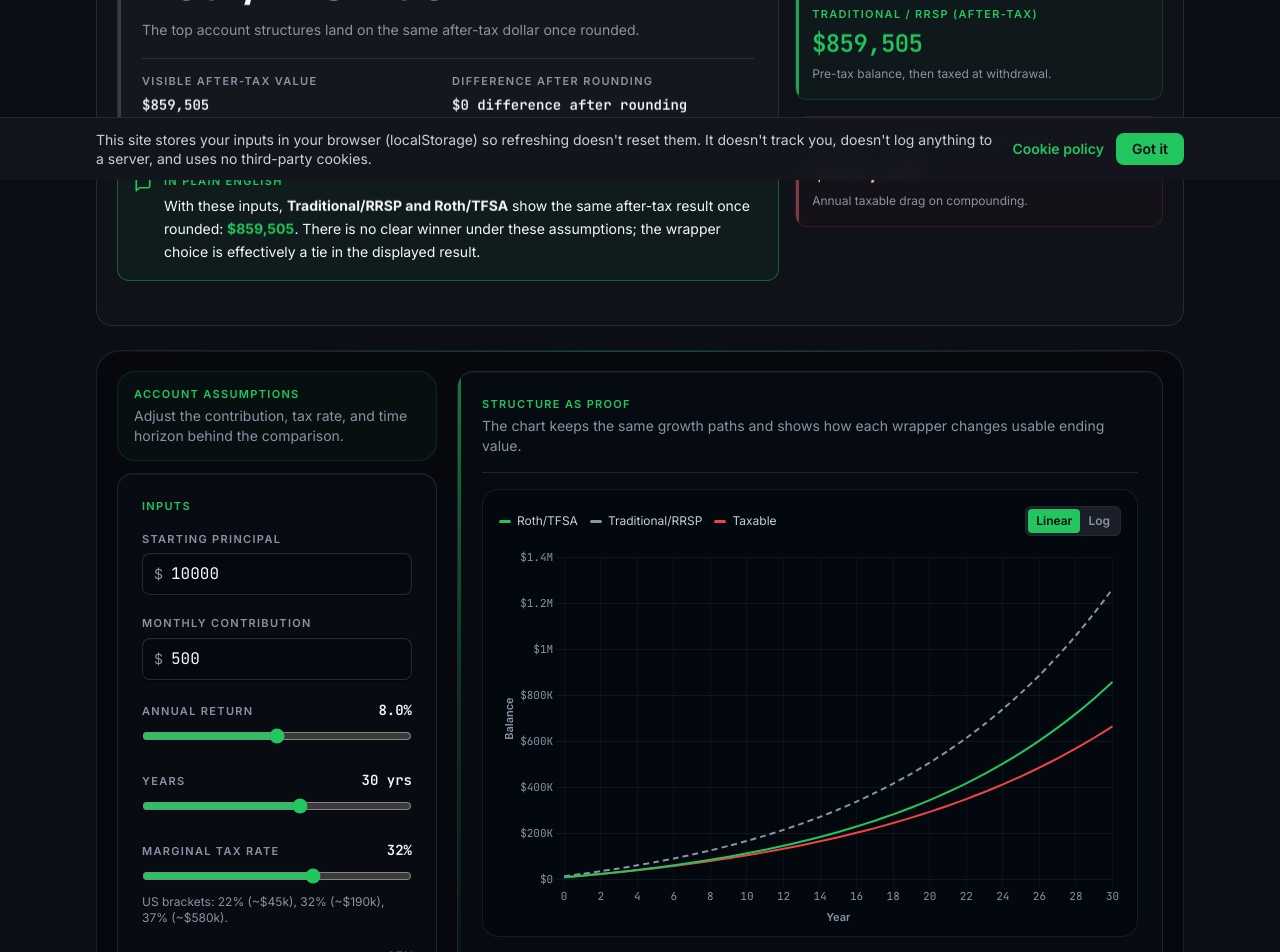
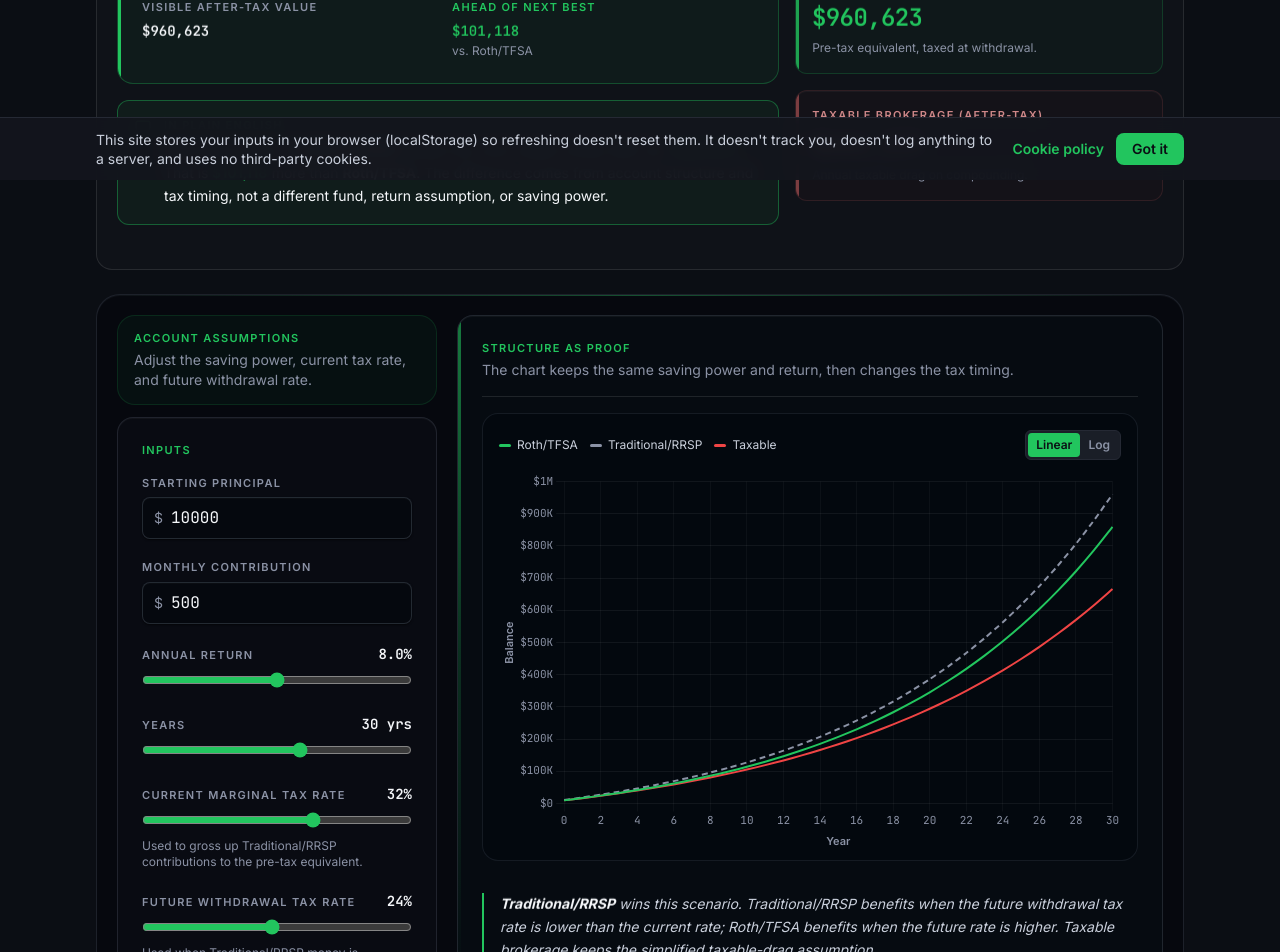
Before and after one commit to joshuasanteliz-dev/truecompound, a React (Vite) app: page /tax in a window 1280 px wide. Shown: the part 620-1572 px from the top of the page. Built offline with nearby package versions, Linux system fonts and the light colour scheme.

Commit message:
Add current versus future tax rate model

```diff
--- a/src/engine/tax.ts
+++ b/src/engine/tax.ts
@@ -6,6 +6,7 @@ export interface TaxComparisonInputs {
   annualReturn: number;
   years: number;
   marginalTaxRate: number;
+  futureWithdrawalTaxRate?: number;
   capitalGainsRate: number;
 }
 
@@ -34,23 +35,33 @@ export function applyTaxDrag(
  * Side-by-side comparison of three account types.
  * - Taxable: capital-gains drag applied annually
  * - Roth/TFSA: contributions post-tax (assumed), no drag, no withdrawal tax
- * - Traditional/RRSP: contributions pre-tax (modeled as scaled-up by 1/(1-mtr)), no drag, but full balance taxed at withdrawal
+ * - Traditional/RRSP: same saving power grossed up by the current tax rate, no drag,
+ *   then full balance taxed at the future withdrawal tax rate
  */
 export function compareTaxAccounts(inputs: TaxComparisonInputs): TaxComparisonResult {
-  const { principal, monthlyContribution, annualReturn, years, marginalTaxRate, capitalGainsRate } = inputs;
+  const {
+    principal,
+    monthlyContribution,
+    annualReturn,
+    years,
+    marginalTaxRate,
+    futureWithdrawalTaxRate = marginalTaxRate,
+    capitalGainsRate,
+  } = inputs;
 
   const taxableBalances = applyTaxDrag(principal, monthlyContribution, annualReturn, years, capitalGainsRate);
 
   const rothBalances = compound(principal, monthlyContribution, annualReturn, years, 'monthly').yearlyBalances;
 
   const grossUpFactor = 1 / Math.max(1 - marginalTaxRate, 0.01);
-  const traditionalBalances = compound(
+  const traditionalPreTaxBalances = compound(
     principal * grossUpFactor,
     monthlyContribution * grossUpFactor,
     annualReturn,
     years,
     'monthly',
   ).yearlyBalances;
+  const traditionalBalances = traditionalPreTaxBalances.map((balance) => balance * (1 - futureWithdrawalTaxRate));
 
   return {
     taxable: {
@@ -63,7 +74,7 @@ export function compareTaxAccounts(inputs: TaxComparisonInputs): TaxComparisonRe
     },
     traditionalRrsp: {
       yearlyBalances: traditionalBalances,
-      afterTax: traditionalBalances[traditionalBalances.length - 1] * (1 - marginalTaxRate),
+      afterTax: traditionalBalances[traditionalBalances.length - 1],
     },
   };
 }
--- a/src/modes/Tax.tsx
+++ b/src/modes/Tax.tsx
@@ -95,11 +95,20 @@ export default function Tax() {
     annualReturn: 'number',
     years: 'int',
     marginalTaxRate: 'number',
+    futureWithdrawalTaxRate: 'number',
     capitalGainsRate: 'number',
   });
 
   const debounced = useDebouncedValue(tax, 200);
-  const result = useMemo(() => compareTaxAccounts(debounced), [debounced]);
+  const result = useMemo(
+    () =>
+      compareTaxAccounts({
+        ...debounced,
+        futureWithdrawalTaxRate: debounced.futureWithdrawalTaxRate ?? debounced.marginalTaxRate,
+      }),
+    [debounced],
+  );
+  const futureWithdrawalTaxRate = tax.futureWithdrawalTaxRate ?? tax.marginalTaxRate;
 
   const xLabels = result.taxable.yearlyBalances.map((_, i) => String(i));
 
@@ -129,7 +138,7 @@ export default function Tax() {
       heroLabel: t.tax.heroRoth,
       afterTax: result.rothTfsa.afterTax,
       roundedAfterTax: Math.round(result.rothTfsa.afterTax),
-      note: 'Tax-free growth and withdrawal value.',
+      note: 'After-tax saving power grows tax-free.',
     },
     {
       key: 'traditionalRrsp',
@@ -137,7 +146,7 @@ export default function Tax() {
       heroLabel: t.tax.heroTrad,
       afterTax: result.traditionalRrsp.afterTax,
       roundedAfterTax: Math.round(result.traditionalRrsp.afterTax),
-      note: 'Pre-tax balance, then taxed at withdrawal.',
+      note: 'Pre-tax equivalent, taxed at withdrawal.',
     },
     {
       key: 'taxable',
@@ -163,7 +172,7 @@ export default function Tax() {
   const resultKicker = hasRoundedTie ? 'No clear winner' : 'Best usable wrapper';
   const resultSummary = hasRoundedTie
     ? 'The top account structures land on the same after-tax dollar once rounded.'
-    : 'This structure leaves the highest after-tax balance in the current scenario.';
+    : 'This structure leaves the highest after-tax balance from the same saving power.';
   const resultDeltaLabel = hasRoundedTie ? 'Difference after rounding' : 'Ahead of next best';
   const resultDeltaValue = hasRoundedTie ? '$0 difference after rounding' : formatCurrency(leader.afterTax - nextBest.afterTax);
   const winnerName = hasRoundedTie ? 'No clear winner' : leader.label;
@@ -175,10 +184,10 @@ export default function Tax() {
 
   const presetItems = t.presets.tax.items;
   const presets: PresetChip<TaxInputs>[] = [
-    { label: presetItems.young.label, blurb: presetItems.young.blurb, values: { principal: 0, monthlyContribution: 500, annualReturn: 0.08, years: 30, marginalTaxRate: 0.22, capitalGainsRate: 0.15 } },
-    { label: presetItems.peak.label, blurb: presetItems.peak.blurb, values: { principal: 50000, monthlyContribution: 2000, annualReturn: 0.08, years: 25, marginalTaxRate: 0.37, capitalGainsRate: 0.20 } },
-    { label: presetItems.rothMax.label, blurb: presetItems.rothMax.blurb, values: { principal: 0, monthlyContribution: 583, annualReturn: 0.08, years: 35, marginalTaxRate: 0.24, capitalGainsRate: 0.15 } },
-    { label: presetItems.midCareer.label, blurb: presetItems.midCareer.blurb, values: { principal: 100000, monthlyContribution: 1500, annualReturn: 0.07, years: 20, marginalTaxRate: 0.28, capitalGainsRate: 0.15 } },
+    { label: presetItems.young.label, blurb: presetItems.young.blurb, values: { principal: 0, monthlyContribution: 500, annualReturn: 0.08, years: 30, marginalTaxRate: 0.22, futureWithdrawalTaxRate: 0.24, capitalGainsRate: 0.15 } },
+    { label: presetItems.peak.label, blurb: presetItems.peak.blurb, values: { principal: 50000, monthlyContribution: 2000, annualReturn: 0.08, years: 25, marginalTaxRate: 0.37, futureWithdrawalTaxRate: 0.24, capitalGainsRate: 0.20 } },
+    { label: presetItems.rothMax.label, blurb: presetItems.rothMax.blurb, values: { principal: 0, monthlyContribution: 583, annualReturn: 0.08, years: 35, marginalTaxRate: 0.24, futureWithdrawalTaxRate: 0.32, capitalGainsRate: 0.15 } },
+    { label: presetItems.midCareer.label, blurb: presetItems.midCareer.blurb, values: { principal: 100000, monthlyContribution: 1500, annualReturn: 0.07, years: 20, marginalTaxRate: 0.28, futureWithdrawalTaxRate: 0.22, capitalGainsRate: 0.15 } },
   ];
 
   return (
@@ -188,8 +197,8 @@ export default function Tax() {
       <ModeHeader
         eyebrow={t.tax.eyebrow}
         title="The wrapper changes the ending."
-        subtitle={t.tax.subtitle}
-        actions={<ShareButton params={tax as unknown as Record<string, number>} />}
+        subtitle={<>Same saving power, same return, different tax timing.</>}
+        actions={<ShareButton params={{ ...tax, futureWithdrawalTaxRate } as unknown as Record<string, number>} />}
       />
 
       <ModeExplainer summary={t.tax.explainerSummary}>{t.tax.explainer}</ModeExplainer>
@@ -257,8 +266,8 @@ export default function Tax() {
                       {leaderAfterTaxDisplay}
                     </RecalcPulse>
                   </strong>.
-                  There is no clear winner under these assumptions; the wrapper choice is effectively a tie in the displayed
-                  result.
+                  There is no clear winner under these assumptions; current and future tax rates make the wrapper choice
+                  effectively a tie in the displayed result.
                 </>
               ) : (
                 <>
@@ -281,7 +290,7 @@ export default function Tax() {
                     </RecalcPulse>
                   </strong>{' '}
                   more than <strong className="text-ink">{nextBest.label}</strong>. The difference comes from account
-                  structure and tax timing, not a different fund or return assumption.
+                  structure and tax timing, not a different fund, return assumption, or saving power.
                 </>
               )}
             </PlainEnglish>
@@ -336,7 +345,7 @@ export default function Tax() {
         <div className="grid gap-3 self-start [&_.card]:border-[rgba(148,163,184,0.16)] [&_.card]:bg-[rgba(11,14,20,0.78)] [&_.card]:shadow-[inset_0_1px_0_rgba(245,247,250,0.035)] [&_.input-number]:border-[rgba(148,163,184,0.22)] [&_.input-number]:bg-[rgba(5,8,13,0.72)] [&_input[type=range]]:accent-emerald">
           <div className="rounded-[1.125rem] border border-[rgba(34,197,94,0.14)] bg-[rgba(34,197,94,0.045)] px-4 py-3.5">
             <div className="label text-emerald">ACCOUNT ASSUMPTIONS</div>
-            <p className="mt-1 text-sm text-muted">Adjust the contribution, tax rate, and time horizon behind the comparison.</p>
+            <p className="mt-1 text-sm text-muted">Adjust the saving power, current tax rate, and future withdrawal rate.</p>
           </div>
 
           <InputPanel>
@@ -377,7 +386,7 @@ export default function Tax() {
               suffix={t.inputs.yrsSuffix}
             />
             <InputSlider
-              label={t.inputs.marginalTaxRate}
+              label="Current marginal tax rate"
               value={tax.marginalTaxRate}
               onChange={(v) => setTax({ marginalTaxRate: v })}
               min={0}
@@ -386,7 +395,19 @@ export default function Tax() {
               displayMultiplier={100}
               displayDecimals={0}
               suffix="%"
-              hint={t.hints.marginalTaxBrackets}
+              hint="Used to gross up Traditional/RRSP contributions to the pre-tax equivalent."
+            />
+            <InputSlider
+              label="Future withdrawal tax rate"
+              value={futureWithdrawalTaxRate}
+              onChange={(v) => setTax({ futureWithdrawalTaxRate: v })}
+              min={0}
+              max={0.5}
+              step={0.01}
+              displayMultiplier={100}
+              displayDecimals={0}
+              suffix="%"
+              hint="Used when Traditional/RRSP money is withdrawn later."
             />
             <InputSlider
               label={t.inputs.capitalGainsRate}
@@ -398,7 +419,7 @@ export default function Tax() {
               displayMultiplier={100}
               displayDecimals={0}
               suffix="%"
-              hint={t.hints.capitalGainsBrackets}
+              hint="Simplified taxable-drag rate for brokerage gains."
             />
           </InputPanel>
         </div>
@@ -407,7 +428,7 @@ export default function Tax() {
           <div className="card relative grid min-w-0 gap-4 overflow-hidden border-[rgba(148,163,184,0.18)] bg-[rgba(8,12,18,0.84)] shadow-[inset_0_1px_0_rgba(245,247,250,0.04)] before:pointer-events-none before:absolute before:inset-y-0 before:left-0 before:w-[3px] before:bg-gradient-to-b before:from-emerald/60 before:via-emerald/20 before:to-transparent">
             <div className="border-b border-white/10 pb-4">
               <div className="label text-emerald">STRUCTURE AS PROOF</div>
-              <p className="mt-1 text-sm text-muted">The chart keeps the same growth paths and shows how each wrapper changes usable ending value.</p>
+              <p className="mt-1 text-sm text-muted">The chart keeps the same saving power and return, then changes the tax timing.</p>
             </div>
             <div className="min-w-0 overflow-hidden rounded-2xl border border-[rgba(148,163,184,0.12)] bg-[rgba(2,6,12,0.42)] px-3 pb-1 pt-3 md:px-4 md:pb-2 md:pt-4">
               <GrowthChart series={series} xLabels={xLabels} xAxisLabel="Year" />
@@ -420,8 +441,8 @@ export default function Tax() {
                       No clear winner
                     </RecalcPulse>
                   </strong>{' '}
-                  appears in this scenario after rounding. The chart still shows how each legal wrapper changes the
-                  path; the visible ending result is{' '}
+                  appears in this scenario after rounding. The chart keeps the same saving power and return, then shows
+                  how current and future tax rates change the path; the visible ending result is{' '}
                   <strong className="text-ink">
                     <RecalcPulse valueKey={resultDeltaKey} tone="muted">
                       effectively tied
@@ -431,12 +452,13 @@ export default function Tax() {
               ) : (
                 <>
                   <strong className="text-ink">
-                    <RecalcPulse valueKey={resultHeadlineKey} tone="muted">
+                  <RecalcPulse valueKey={resultHeadlineKey} tone="muted">
                       {winnerName}
                     </RecalcPulse>
                   </strong>{' '}
-                  wins this scenario. The Traditional/RRSP line is highest pre-tax because the government temporarily
-                  owns some of it. Roth/TFSA usually wins when your future tax bracket is equal-or-higher than today's.
+                  wins this scenario. Traditional/RRSP benefits when the future withdrawal tax rate is lower than the
+                  current rate; Roth/TFSA benefits when the future rate is higher. Taxable brokerage keeps the simplified
+                  taxable-drag assumption.
                 </>
               )}
             </Callout>
--- a/src/store/store.ts
+++ b/src/store/store.ts
@@ -28,6 +28,7 @@ export interface TaxInputs {
   annualReturn: number;
   years: number;
   marginalTaxRate: number;
+  futureWithdrawalTaxRate?: number;
   capitalGainsRate: number;
 }
 
@@ -66,6 +67,7 @@ const defaults = {
     annualReturn: 0.08,
     years: 30,
     marginalTaxRate: 0.32,
+    futureWithdrawalTaxRate: 0.24,
     capitalGainsRate: 0.15,
   },
   monteCarlo: {
```
Also changed, not shown: 1 other file (tests, documents, lock files or other folders).
